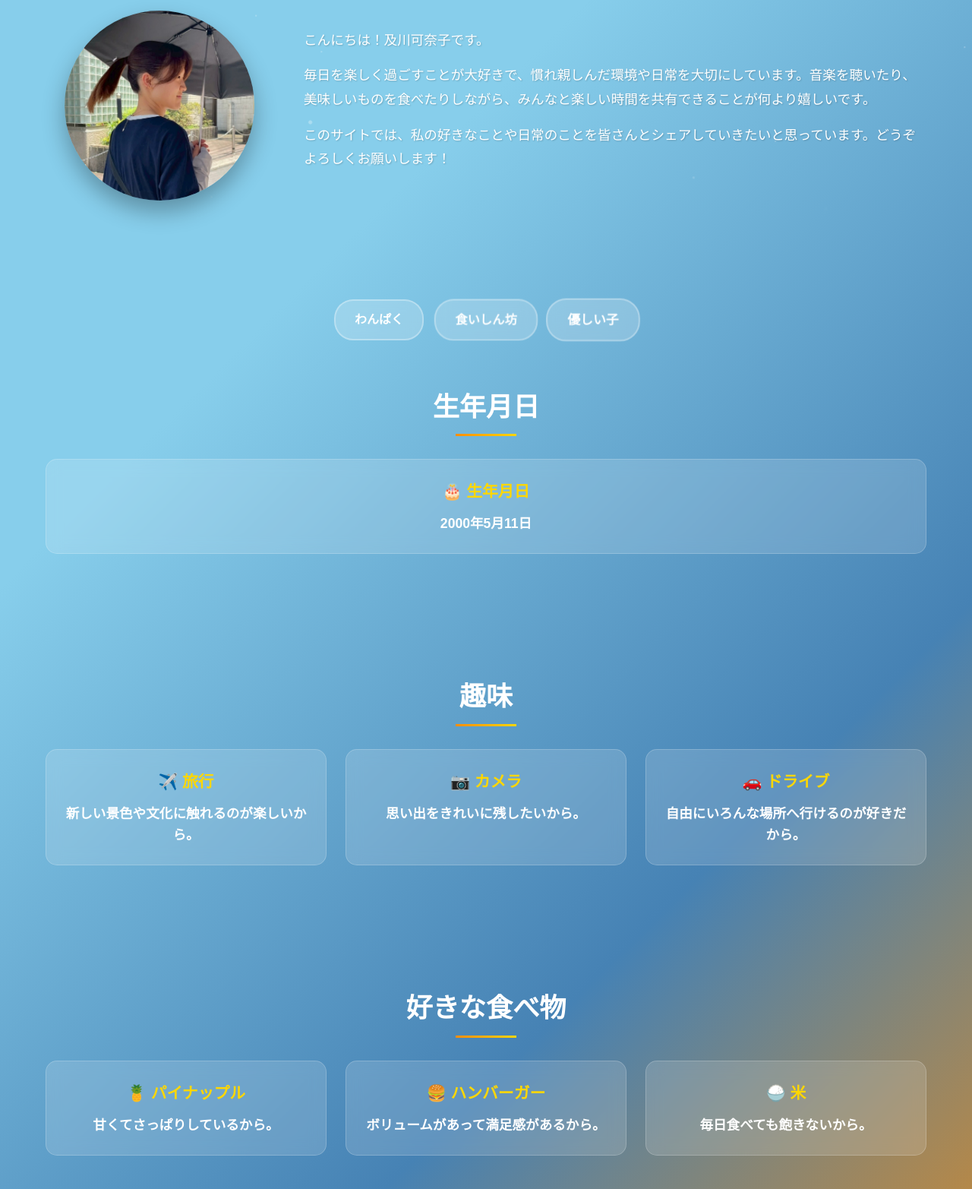
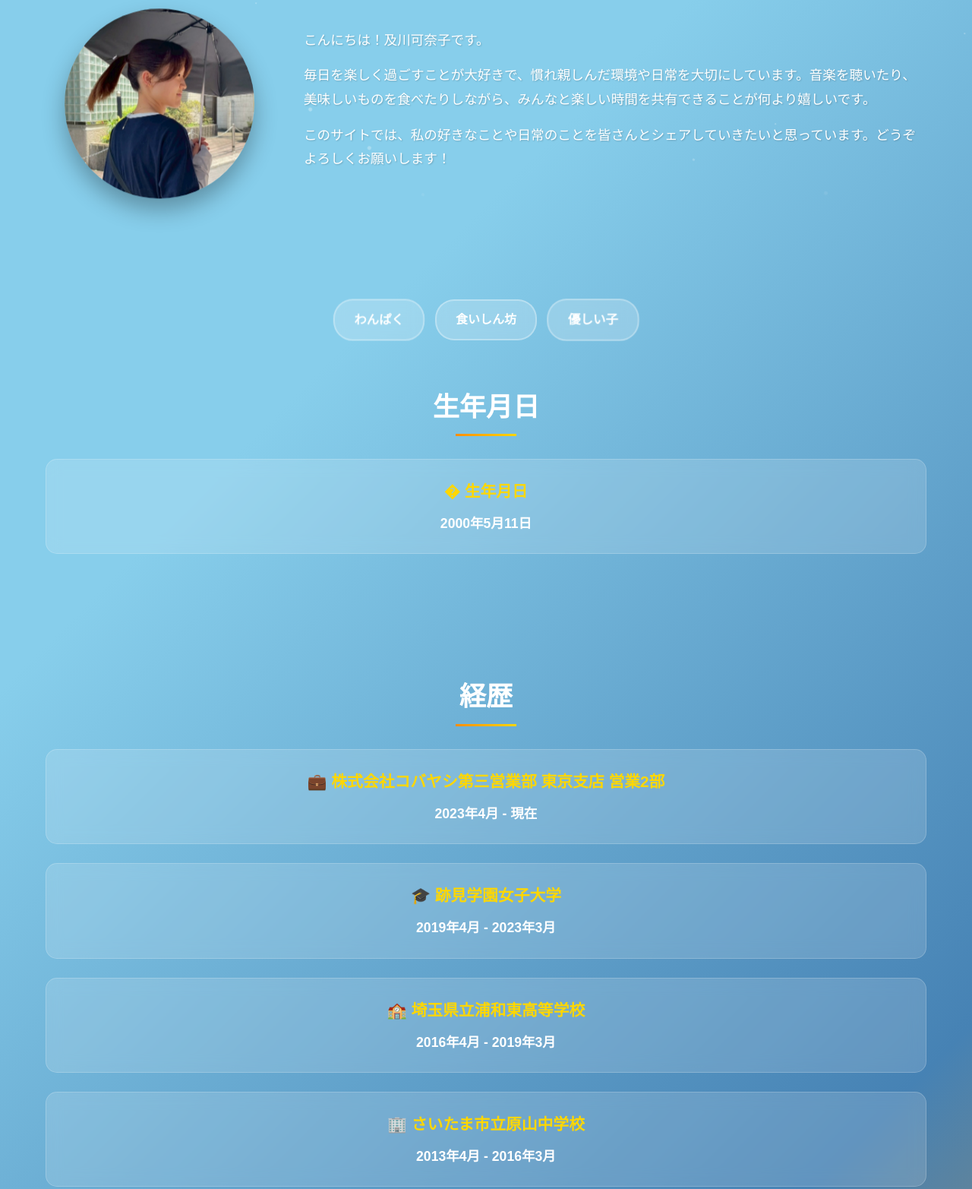
Before and after one commit to oi-kaana/oi-kaana.github.io, a plain HTML site: page index.html in a window 1280 px wide. Shown: the part 525-2090 px from the top of the page at 76% size. Drawn offline with Linux system fonts and the light colour scheme.

Commit message:
HTML構造を整理し、スタイルを改善しました。

```diff
--- a/index.html
+++ b/index.html
@@ -193,8 +193,8 @@
 
         /* プロフィール情報（カード型に統一） */
         .profile-grid {
-            display: grid;
-            grid-template-columns: repeat(auto-fit, minmax(280px, 1fr));
+            display: flex;
+            flex-direction: column;
             gap: 25px;
             margin: 40px 0;
         }
@@ -524,7 +524,7 @@
         <nav>
             <a href="#home">ホーム</a>
             <a href="#about">プロフィール</a>
-            <a href="#birthday">生年月日</a>
+            <a href="#career">経歴</a>
             <a href="#hobby">趣味</a>
             <a href="#food">好きな食べ物</a>
             <a href="#artists">好きなアーティスト</a>
@@ -563,8 +563,30 @@
             <h2 class="section-title">生年月日</h2>
             <div class="profile-grid">
                 <div class="profile-card">
-                    <h3>🎂 生年月日</h3>
+                    <h3>� 生年月日</h3>
                     <p>2000年5月11日</p>
+                </div>
+            </div>
+        </section>
+        <!-- 経歴セクション -->
+        <section id="career">
+            <h2 class="section-title">経歴</h2>
+            <div class="profile-grid">
+                <div class="profile-card">
+                    <h3>💼 株式会社コバヤシ第三営業部 東京支店 営業2部</h3>
+                    <p>2023年4月 - 現在</p>
+                </div>
+                <div class="profile-card">
+                    <h3>🎓 跡見学園女子大学</h3>
+                    <p>2019年4月 - 2023年3月</p>
+                </div>
+                <div class="profile-card">
+                    <h3>🏫 埼玉県立浦和東高等学校</h3>
+                    <p>2016年4月 - 2019年3月</p>
+                </div>
+                <div class="profile-card">
+                    <h3>🏢 さいたま市立原山中学校</h3>
+                    <p>2013年4月 - 2016年3月</p>
                 </div>
             </div>
         </section>
@@ -668,29 +690,40 @@
             const scrollPercent = scrollTop / docHeight;
 
             let backgroundColor;
-            if (scrollPercent < 0.25) {
+            if (scrollPercent < 0.15) {
+                // ホーム・プロフィール
                 backgroundColor = `linear-gradient(135deg,
-                    #87CEEB ${30 - scrollPercent * 40}%,
-                    #4682B4 ${60 + scrollPercent * 40}%,
-                    #FF8C00 ${90 + scrollPercent * 40}%)`;
-            } else if (scrollPercent < 0.5) {
-                const localPercent = (scrollPercent - 0.25) * 4;
+                    #87CEEB ${25 - scrollPercent * 30}%,
+                    #4682B4 ${55 + scrollPercent * 30}%,
+                    #FF8C00 ${85 + scrollPercent * 30}%)`;
+            } else if (scrollPercent < 0.35) {
+                // 性格タグ・生年月日・経歴
+                const localPercent = (scrollPercent - 0.15) / 0.2;
                 backgroundColor = `linear-gradient(135deg,
-                    #4682B4 ${30 - localPercent * 15}%,
+                    #4682B4 ${25 - localPercent * 10}%,
                     #FF8C00 ${50 + localPercent * 20}%,
                     #FF6347 ${80 + localPercent * 20}%)`;
+            } else if (scrollPercent < 0.55) {
+                // 趣味・好きな食べ物
+                const localPercent = (scrollPercent - 0.35) / 0.2;
+                backgroundColor = `linear-gradient(135deg,
+                    #FF8C00 ${20 + localPercent * 15}%,
+                    #FF6347 ${50 + localPercent * 15}%,
+                    #FF4500 ${80 + localPercent * 15}%)`;
             } else if (scrollPercent < 0.75) {
-                const localPercent = (scrollPercent - 0.5) * 4;
+                // 好きなアーティスト
+                const localPercent = (scrollPercent - 0.55) / 0.2;
                 backgroundColor = `linear-gradient(135deg,
-                    #FF8C00 ${25 + localPercent * 10}%,
-                    #FF6347 ${55 + localPercent * 10}%,
-                    #FF4500 ${85 + localPercent * 15}%)`;
+                    #FF6347 ${25 + localPercent * 15}%,
+                    #FF4500 ${55 + localPercent * 15}%,
+                    #8B0000 ${85 + localPercent * 15}%)`;
             } else {
-                const localPercent = (scrollPercent - 0.75) * 4;
+                // SNS・フッター
+                const localPercent = (scrollPercent - 0.75) / 0.25;
                 backgroundColor = `linear-gradient(135deg,
-                    #FF6347 ${35 - localPercent * 15}%,
-                    #FF4500 ${60 + localPercent * 10}%,
-                    #8B0000 ${90 + localPercent * 10}%)`;
+                    #FF4500 ${35 - localPercent * 15}%,
+                    #8B0000 ${60 + localPercent * 10}%,
+                    #4B0082 ${90 + localPercent * 10}%)`;
             }
 
             document.body.style.background = backgroundColor;
```
